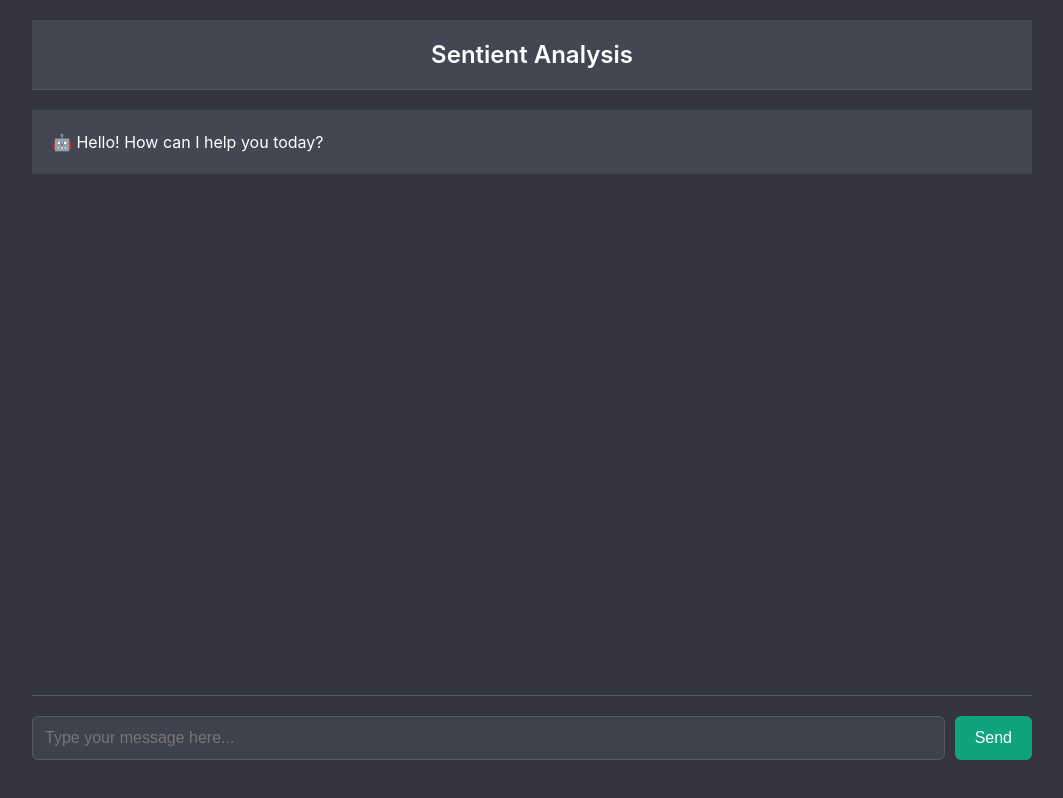
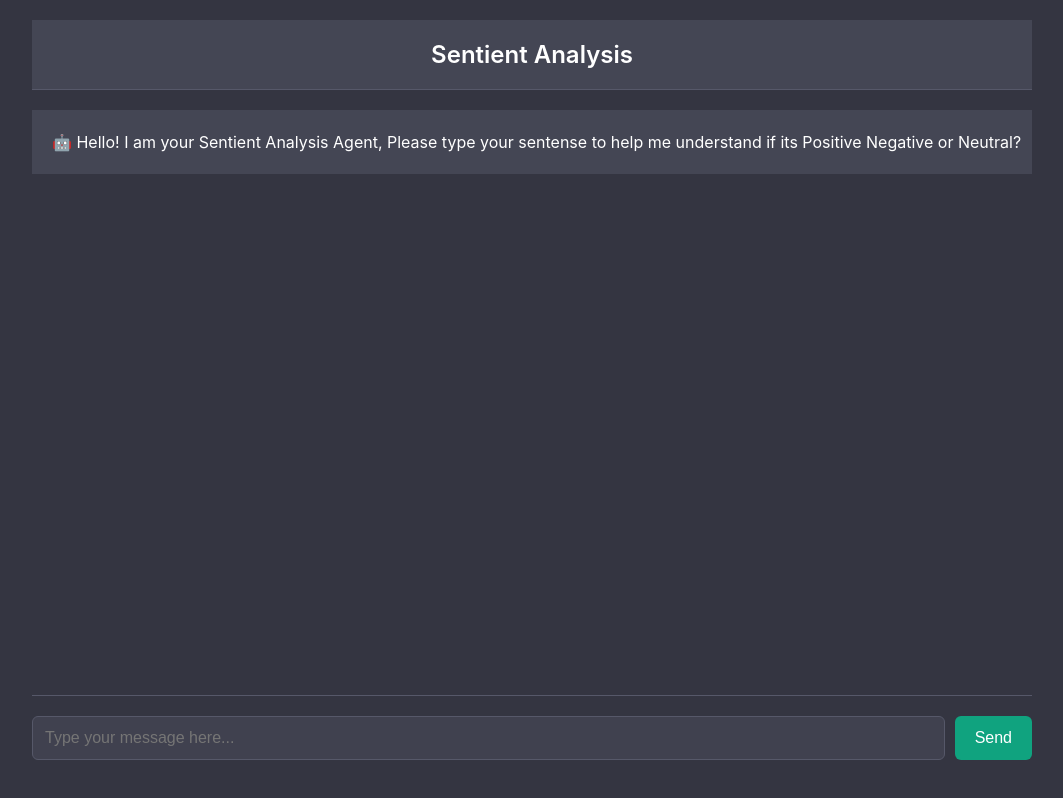
Before and after one commit to snepraj2709/sentient-analysis, a React (Create React App) app: page / in a window 1280 px wide. Shown: the whole page, without its empty margins (108-1171 px from the left). Built offline with nearby package versions, Linux system fonts and the light colour scheme; no server answers.

Commit message:
Text change for better UX

```diff
--- a/src/App.js
+++ b/src/App.js
@@ -6,7 +6,10 @@ import { run } from './sentient/sentientResponse';
 
 function App() {
   const [messages, setMessages] = useState([
-    { text: 'Hello! How can I help you today?', user: 'ai' },
+    {
+      text: 'Hello! I am your Sentient Analysis Agent, Please type your sentense to help me understand if its Positive Negative or Neutral?',
+      user: 'ai',
+    },
   ]);
   const [input, setInput] = useState('');
   const [isLoading, setIsLoading] = useState(false);
```
